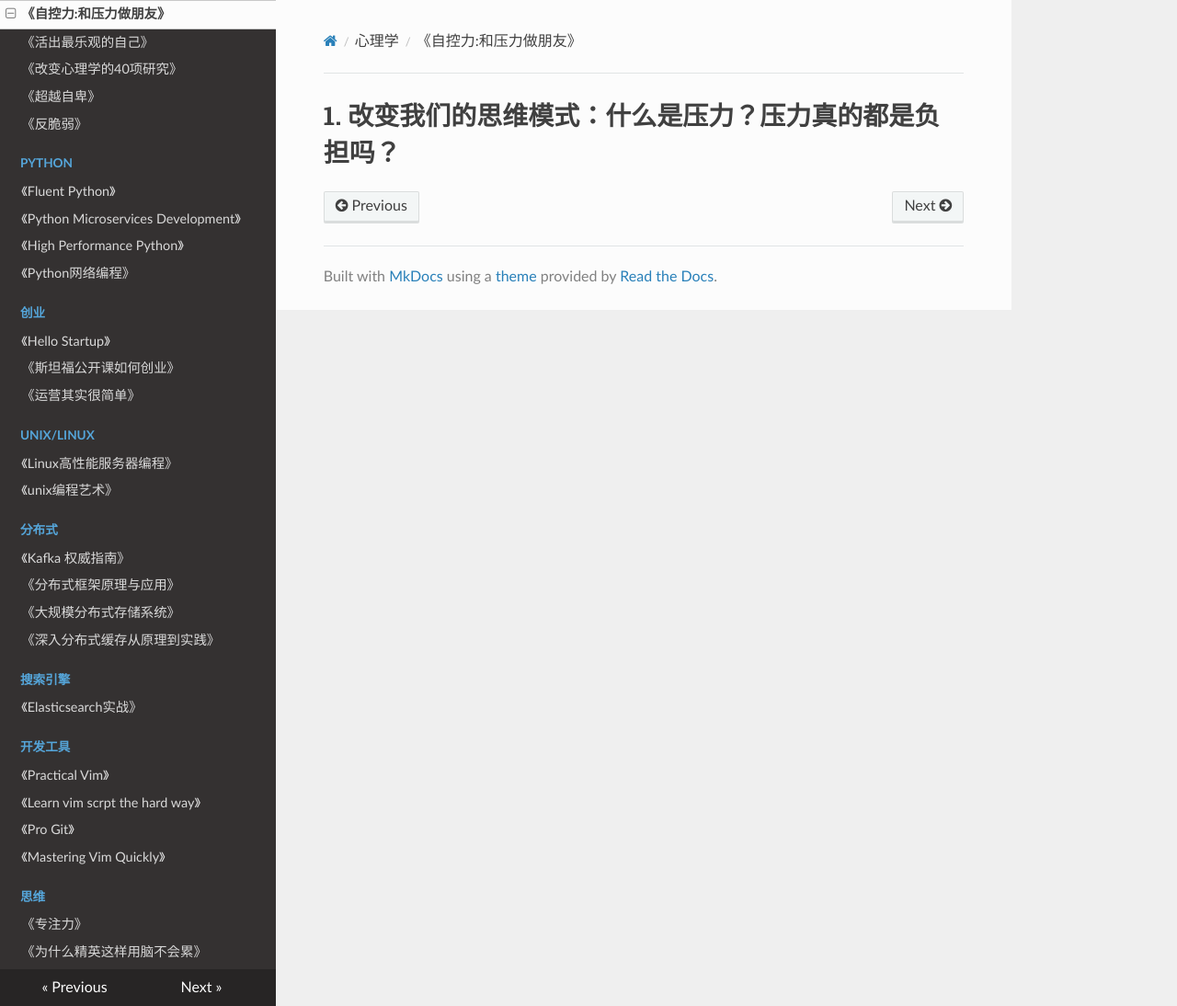
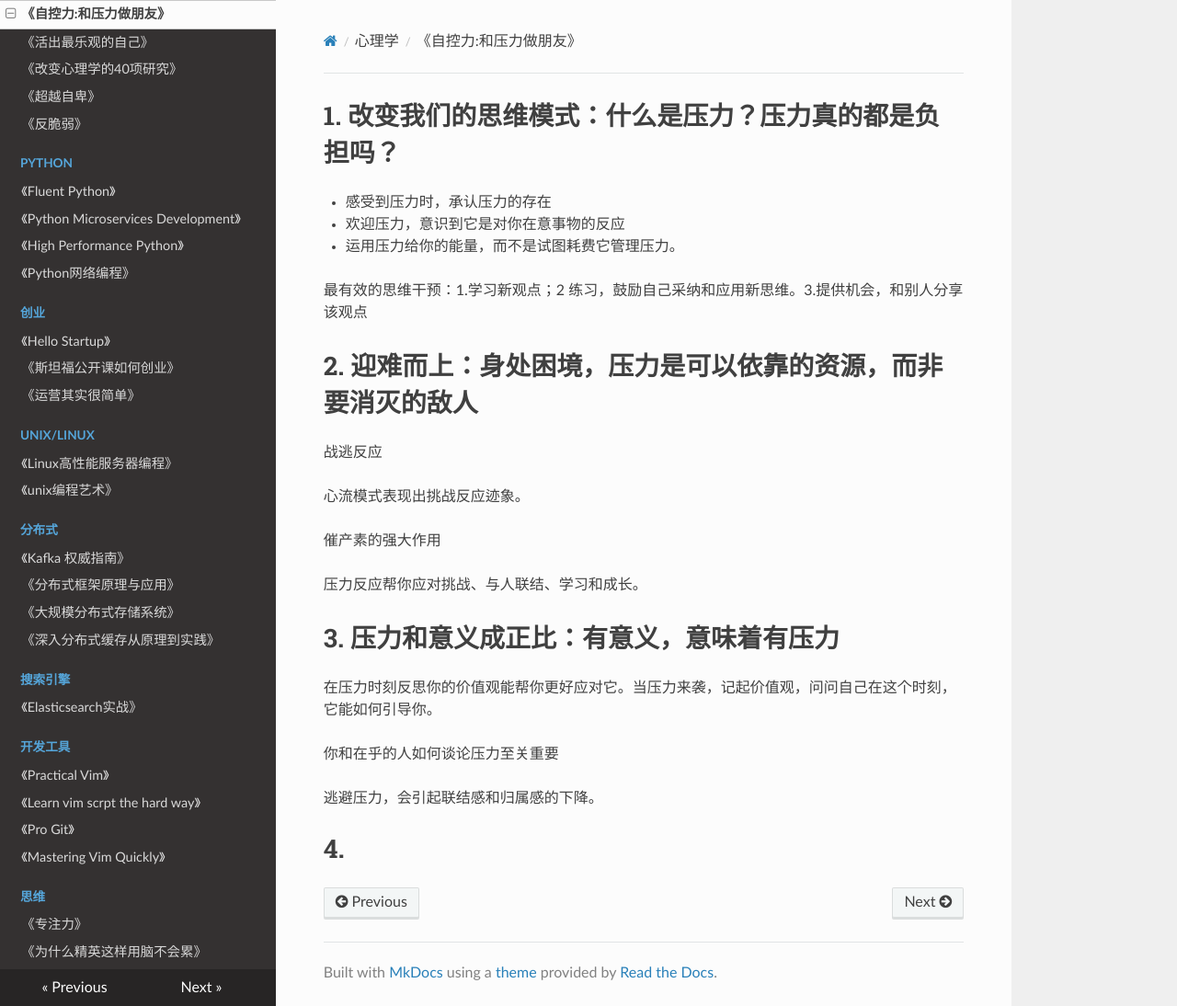
Before and after one commit to PegasusWang/booknotes, an MkDocs documentation site: the page built from docs/psychology/自控力-和压力做朋友.md, in a window 1280 px wide and 1094 px high. Shown: the whole window at 92% size. Built offline with MkDocs 1.6.1, drawn with Linux system fonts in a browser that asks for light colours; nearby versions of some CDN libraries; old or Windows-style settings are respelled for this version of MkDocs.

Commit message:
压力与意义

```diff
--- a/docs/psychology/自控力-和压力做朋友.md
+++ b/docs/psychology/自控力-和压力做朋友.md
@@ -1 +1,27 @@
 # 1. 改变我们的思维模式：什么是压力？压力真的都是负担吗？
+
+- 感受到压力时，承认压力的存在
+- 欢迎压力，意识到它是对你在意事物的反应
+- 运用压力给你的能量，而不是试图耗费它管理压力。
+
+最有效的思维干预：1.学习新观点；2 练习，鼓励自己采纳和应用新思维。3.提供机会，和别人分享该观点
+
+# 2. 迎难而上：身处困境，压力是可以依靠的资源，而非要消灭的敌人
+
+战逃反应
+
+心流模式表现出挑战反应迹象。
+
+催产素的强大作用
+
+压力反应帮你应对挑战、与人联结、学习和成长。
+
+# 3. 压力和意义成正比：有意义，意味着有压力
+
+在压力时刻反思你的价值观能帮你更好应对它。当压力来袭，记起价值观，问问自己在这个时刻，它能如何引导你。
+
+你和在乎的人如何谈论压力至关重要
+
+逃避压力，会引起联结感和归属感的下降。
+
+# 4.
```
